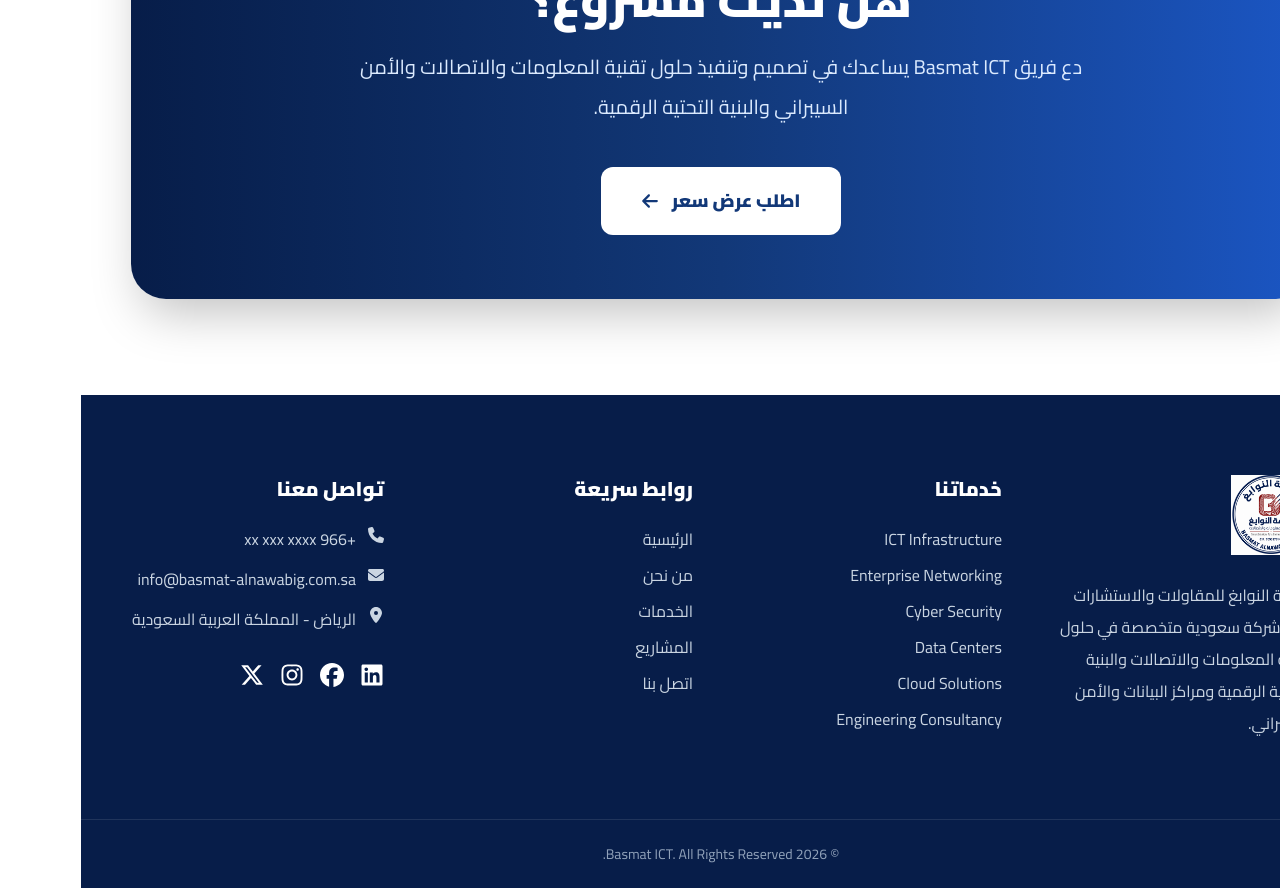
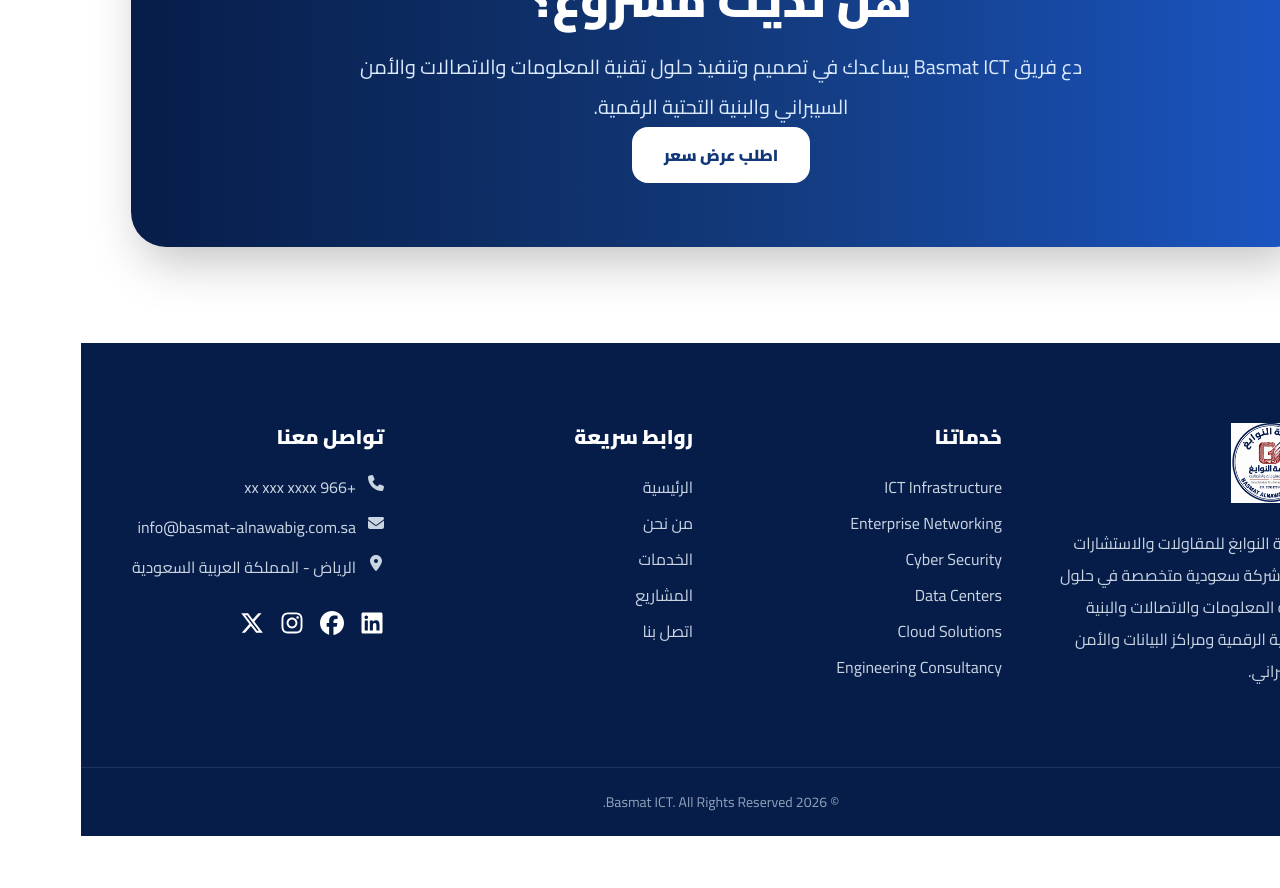
Before and after one commit to melnaeema-eng/Basmat-ICT, a React (Vite) app: page / in a window 1280 px wide. Shown: the part 7180-8068 px from the top of the page. After the commit the page ends 8016 px from the top, so only its background shows below. Built offline with nearby package versions, Linux system fonts and the light colour scheme.

Commit message:
Update website

```diff
--- a/src/components/CTA/CTA.jsx
+++ b/src/components/CTA/CTA.jsx
@@ -1,5 +1,5 @@
 import { FaArrowLeft } from "react-icons/fa6";
-
+import { Link } from "react-router-dom";
 export default function CTA() {
   return (
     <section className="py-24">
@@ -22,13 +22,12 @@
             والبنية التحتية الرقمية.
           </p>
 
-          <button className="mt-10 inline-flex items-center gap-3 rounded-xl bg-white px-10 py-5 text-lg font-black text-[#123878] transition hover:scale-105">
-
-            اطلب عرض سعر
-
-            <FaArrowLeft />
-
-          </button>
+          <Link
+  to="/quote"
+  className="inline-flex items-center gap-3 rounded-2xl bg-white px-8 py-4 font-black text-[#123878] transition hover:-translate-y-1 hover:shadow-xl"
+>
+  اطلب عرض سعر
+</Link>
 
         </div>
 
```
